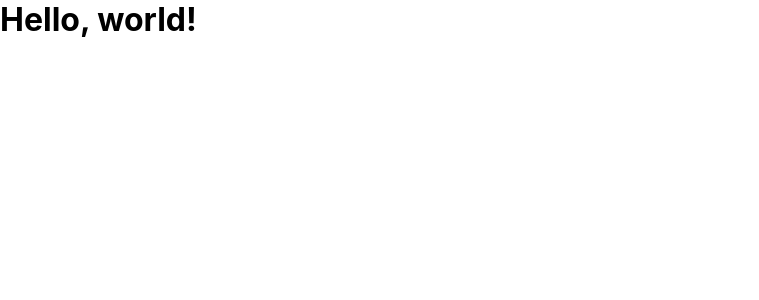
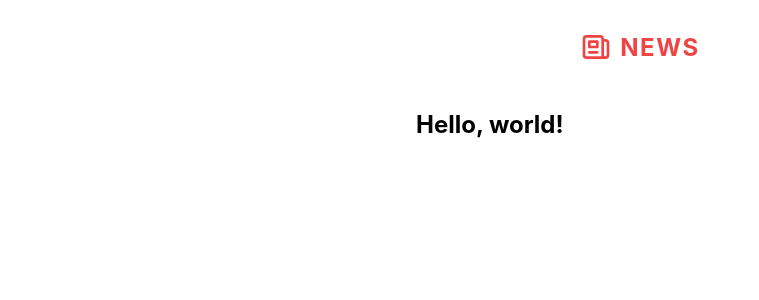
Before and after one commit to pinggdev/News-React-App, a React (Create React App) app: page / in a window 1280 px wide. Shown: the top 300 px of the page, without its empty margins (0-759 px from the left). Built offline with nearby package versions, Linux system fonts and the light colour scheme.

Commit message:
initial app component & moving the components folder

```diff
--- a/src/App.js
+++ b/src/App.js
@@ -1,8 +1,16 @@
+import Navbar from "./components/Navbar";
+import Container from "./components/Container";
+import Loading from "./components/Loading";
+import Error from "./components/Error";
+
 function App() {
   return (
-    <div>
-      <h1>Hello, world!</h1>
-    </div>
+    <>
+      <Navbar />
+      <Container>
+        <h1>Hello, world!</h1>
+      </Container>
+    </>
   );
 }
 
--- a/src/assets/components/Container/Container.module.css
+++ b/src/components/Container/Container.module.css
@@ -2,7 +2,7 @@
   display: flex;
   flex-direction: column;
 
-  min-height: calc(100vh - 55px);
+  min-height: calc(100vh - 94px);
   max-width: 480px;
   padding: 16px;
   margin: 0 auto;
```
Also changed, not shown: src/components/Container/index.jsx (renamed from src/assets/components/Container/index.jsx), src/components/Error/Error.module.css (renamed from src/assets/components/Error/Error.module.css), src/components/Error/index.jsx (renamed from src/assets/components/Error/index.jsx), src/components/Loading/Loading.module.css (renamed from src/assets/components/Loading/Loading.module.css), src/components/Loading/index.jsx (renamed from src/assets/components/Loading/index.jsx), src/components/Navbar/Navbar.module.css (renamed from src/assets/components/Navbar/Navbar.module.css), src/components/Navbar/index.jsx (renamed from src/assets/components/Navbar/index.jsx), 1 other file (tests, documents, lock files or other folders).
